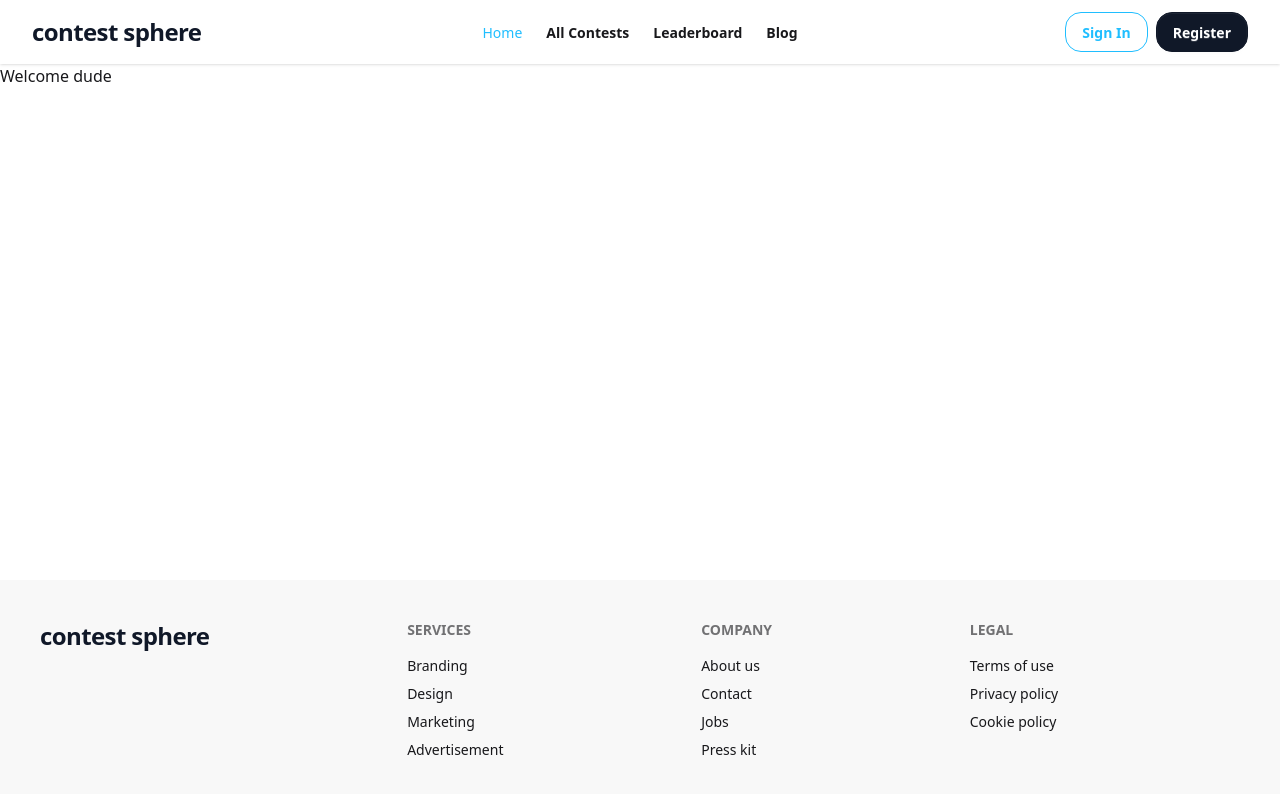
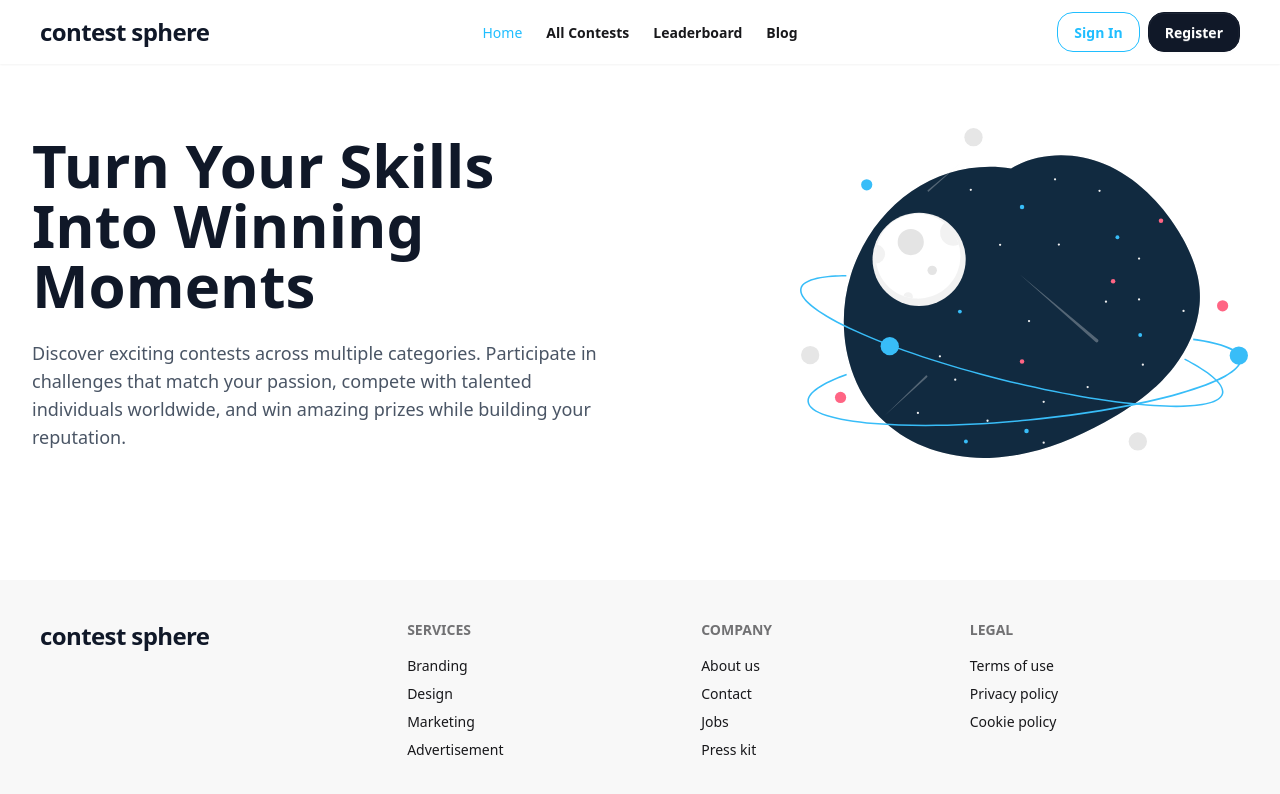
Before and after one commit to am-mahmud/contestsphere-client, a React (Vite) app: page / in a window 1280 px wide. Shown: the top 794 px of the page. Built offline with nearby package versions, Linux system fonts and the light colour scheme.

Commit message:
Banner added

```diff
--- a/src/components/shared/Footer.jsx
+++ b/src/components/shared/Footer.jsx
@@ -3,9 +3,10 @@ import Logo from './Logo';
 
 const Footer = () => {
     return (
-        <footer className="footer sm:footer-horizontal bg-base-200 text-base-content p-10">
+        <footer className=" bg-base-200 ">
+            <div className='container mx-auto footer sm:footer-horizontal text-base-content p-10'>
                 <aside>
-                <Logo/>
+                    <Logo />
                 </aside>
                 <nav>
                     <h6 className="footer-title">Services</h6>
@@ -27,6 +28,7 @@ const Footer = () => {
                     <a className="link link-hover">Privacy policy</a>
                     <a className="link link-hover">Cookie policy</a>
                 </nav>
+            </div>
         </footer>
     );
 };
--- /dev/null
+++ b/src/components/shared/HomeBanner.jsx
@@ -0,0 +1,23 @@
+import React from 'react';
+import bannerImg from '../../assets/images/banner-img.svg'
+
+const HomeBanner = () => {
+    return (
+        <div className='container mx-auto px-4 lg:px-8 py-16'>
+            <div className='grid grid-cols-1 lg:grid-cols-2 gap-12 items-center'>
+
+                <div className='space-y-6'>
+                    <h1 className='font-bold text-5xl lg:text-6xl text-gray-900'>Turn Your Skills Into Winning Moments</h1>
+                    <p className='text-lg text-gray-600'>Discover exciting contests across multiple categories. Participate in challenges that match your passion, compete with talented individuals worldwide, and win amazing prizes while building your reputation.</p>
+                </div>
+
+                <div className='flex justify-center lg:justify-end'>
+                    <img src={bannerImg} alt="Banner" className='w-full max-w-md' />
+                </div>
+
+            </div>
+        </div>
+    );
+};
+
+export default HomeBanner;
--- a/src/components/shared/Navbar.jsx
+++ b/src/components/shared/Navbar.jsx
@@ -19,7 +19,9 @@ const Navbar = () => {
     );
 
     return (
-        <div className="navbar bg-base-100 shadow-sm sticky top-0 z-50 px-4 lg:px-8">
+
+        <div className='bg-base-100 shadow-xs sticky top-0 z-50 px-4 lg:px-8'>
+            <div className="container mx-auto navbar ">
                 <div className="navbar-start">
                     <div className="dropdown">
                         <div tabIndex={0} role="button" className="btn btn-ghost lg:hidden">
@@ -31,7 +33,7 @@ const Navbar = () => {
                             {links}
                         </ul>
                     </div>
-                <Logo/>
+                    <Logo />
                 </div>
                 <div className="navbar-center hidden lg:flex">
                     <ul className="menu menu-horizontal px-1">
@@ -43,6 +45,7 @@ const Navbar = () => {
                     <a className="btn rounded-2xl bg-gray-900 text-white border-gray-900 hover:bg-[#20beff] hover:border-[#20beff]">Register</a>
                 </div>
             </div>
+        </div>
     );
 };
 
--- a/src/pages/Home.jsx
+++ b/src/pages/Home.jsx
@@ -1,9 +1,11 @@
 import React from 'react';
+
+import HomeBanner from '../components/shared/HomeBanner';
 
 const Home = () => {
     return (
         <div>
-            <h1>Welcome dude</h1>
+           <HomeBanner></HomeBanner>
         </div>
     );
 };
```
Also changed, not shown: src/assets/images/banner-img.svg (added), src/index.css (line endings or trailing spaces). Lines whose indentation alone changed are shown as unchanged.
